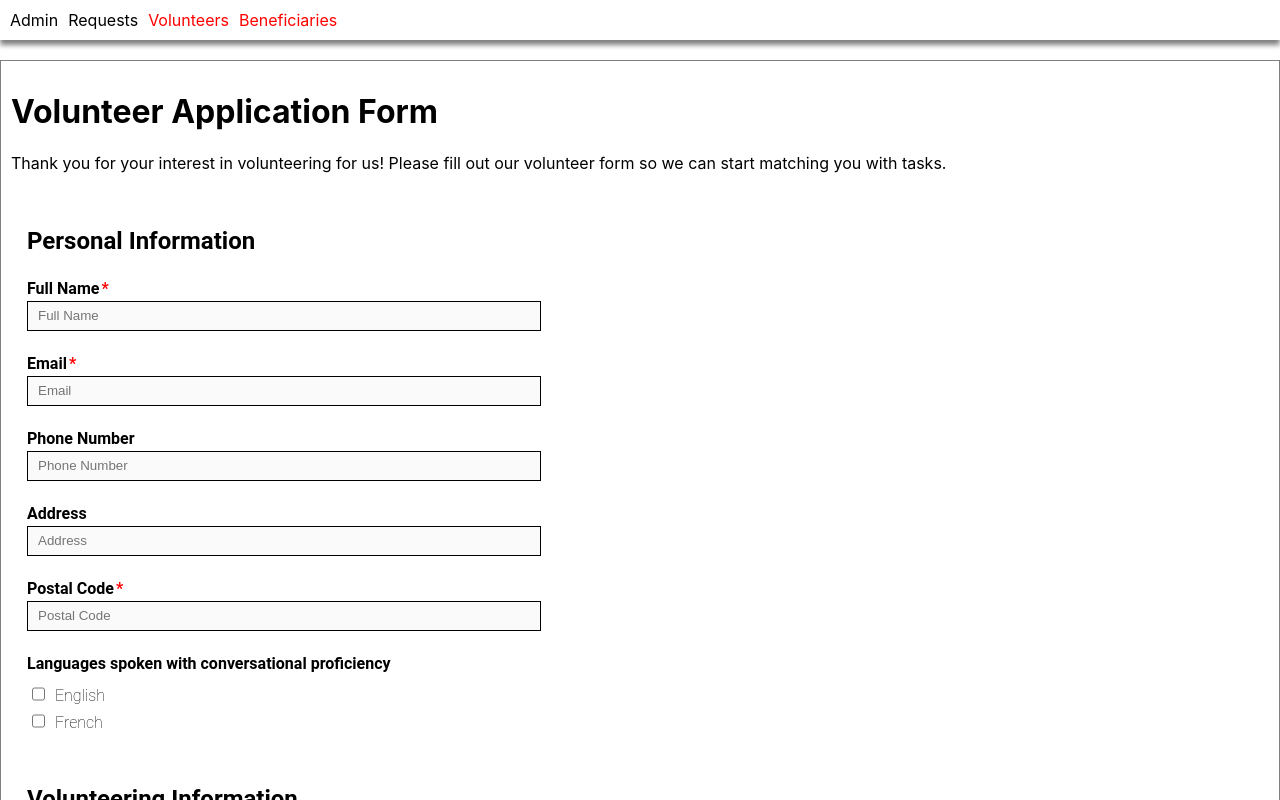
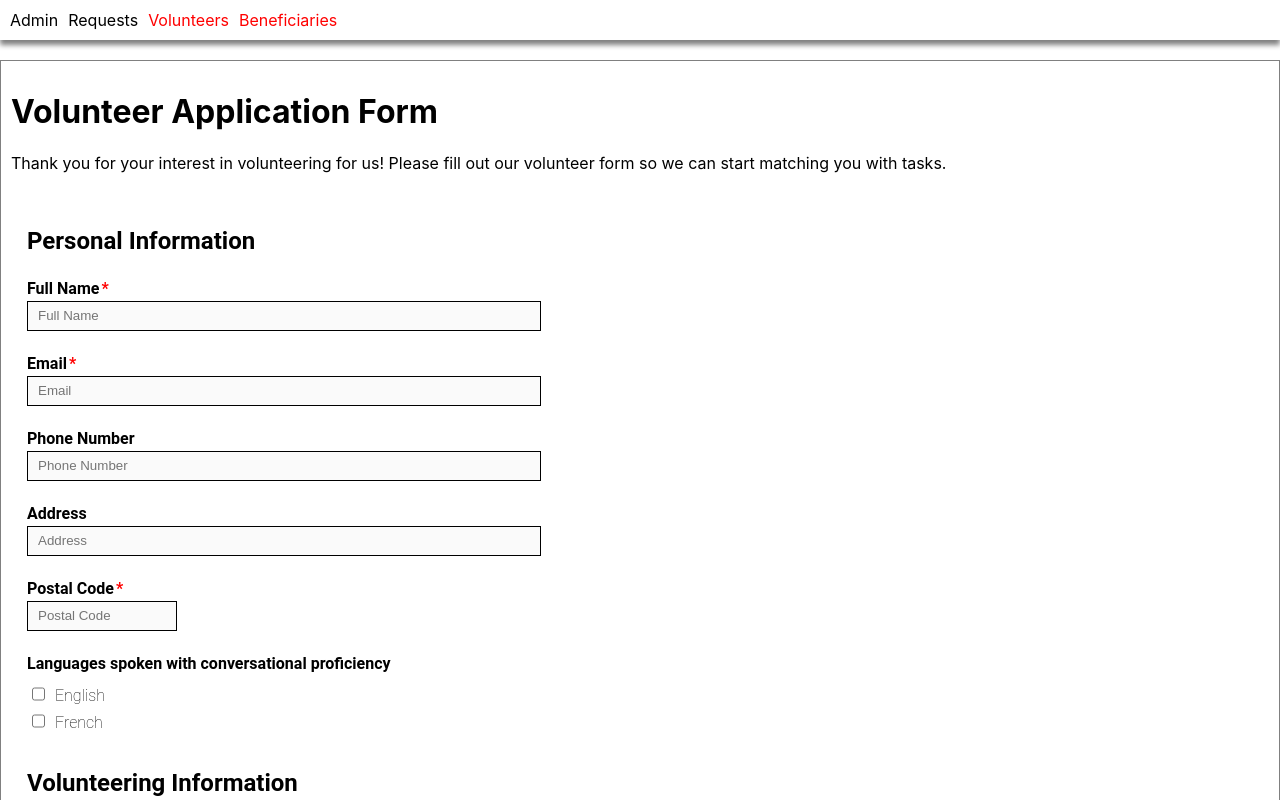
Before and after one commit to reach4help/covidhelphub-frontend, a React (Create React App) app: page /volunteer/list in a window 1280 px wide. Shown: the top 800 px of the page. Built offline with nearby package versions, Linux system fonts and the light colour scheme.

Commit message:
Clean up Formik styles

```diff
--- a/src/components/formik/FormikComponent.tsx
+++ b/src/components/formik/FormikComponent.tsx
@@ -18,7 +18,7 @@ function FormikComponent(props: Props) {
   const { formSections, initialValues, schema } = props;
 
   return (
-    <div className={Style.getInvolved}>
+    <div className={Style.formikForm}>
       <Formik
         initialValues={initialValues}
         validationSchema={schema}
@@ -27,10 +27,10 @@ function FormikComponent(props: Props) {
           setSubmitting(false);
         }}
       >
-        <Form className={Style.volunteerForm}>
+        <Form>
           {formSections.map((formSection) => (
             <div key={formSection.id} className={Style.formField}>
-              <h2 className={Style.informationCategory}>{formSection.label}</h2>
+              <h2 className={Style.formFieldHeader}>{formSection.label}</h2>
               <div>
                 {formSection.formFields.map((formField) => (
                   <FieldComponent key={formField.name} formField={formField} />
--- a/src/components/formik/fieldComponents/TextFieldComponent.tsx
+++ b/src/components/formik/fieldComponents/TextFieldComponent.tsx
@@ -1,7 +1,7 @@
-import React from 'react';
-import Style from '../formikStyle.module.css';
-import { FormField } from '../types';
-import { Field, ErrorMessage } from 'formik';
+import React from "react";
+import Style from "../formikStyle.module.css";
+import { FormField } from "../types";
+import { Field, ErrorMessage } from "formik";
 
 interface Props {
   formField: FormField;
@@ -12,14 +12,16 @@ function TextFieldComponent(props: Props) {
   return (
     <>
       <label>
-        <span className={formField.required ? Style.requiredLabel : ''}>
+        <span className={formField.required ? Style.requiredLabel : ""}>
           {formField.label}
         </span>
-        <Field
-          type={formField.type}
-          name={formField.name}
-          placeholder={formField.placeholder}
-        />
+        <span className={formField.shortStyle ? Style.shortInput : Style.longInput}>
+          <Field
+            type={formField.type}
+            name={formField.name}
+            placeholder={formField.placeholder}
+          />
+        </span>
         <div className={`${Style.errorMessage} ${Style.textInput}`}>
           <ErrorMessage name={formField.name} />
         </div>
--- a/src/components/formik/formikStyle.module.css
+++ b/src/components/formik/formikStyle.module.css
@@ -1,8 +1,11 @@
-.getInvolved {
+.formikForm {
   padding: 1rem;
+  display: flex;
+  flex-direction: column;
+  font-family: Roboto;
 }
 
-.informationCategory {
+.formFieldHeader {
   font-family: Roboto;
   font-size: 24px;
   font-style: normal;
@@ -11,17 +14,6 @@
   letter-spacing: 0px;
   text-align: left;
   color: var(--gray1);
-}
-
-.volunteerForm {
-  display: flex;
-  flex-direction: column;
-  font-family: Roboto;
-}
-
-.formField {
-  display: flex;
-  flex-direction: column;
 }
 
 .formField label {
@@ -86,22 +78,23 @@
   font-weight: lighter;
 }
 
-.zipcodeInput, .hoursInput {
-  width: 151px;
-  margin-top: -5px;
+.formField .longInput * {
+  width: 100%;
 }
 
-.errorMessage {
-  display: flex;
-  flex-direction: column;
+.formField .shortInput * {
+  width: 150px;
+}
+
+.formField .errorMessage {
   color: red;
 }
 
-.errorMessage.textInput {
+.formField .errorMessage.textInput {
   padding-top: 5px;
 }
 
-.submit {
+.formField .submit {
   height: 48px;
   width: 160px;
   border: none;
@@ -109,11 +102,11 @@
   background: #c4c4c4;
 }
 
-.submit:hover {
+.formField .submit:hover {
   background: #a5a5a5;
 }
 
-.submit:active {
+.formField .submit:active {
   color: #fafafa;
   background: #3d3d3d;
 }
```
